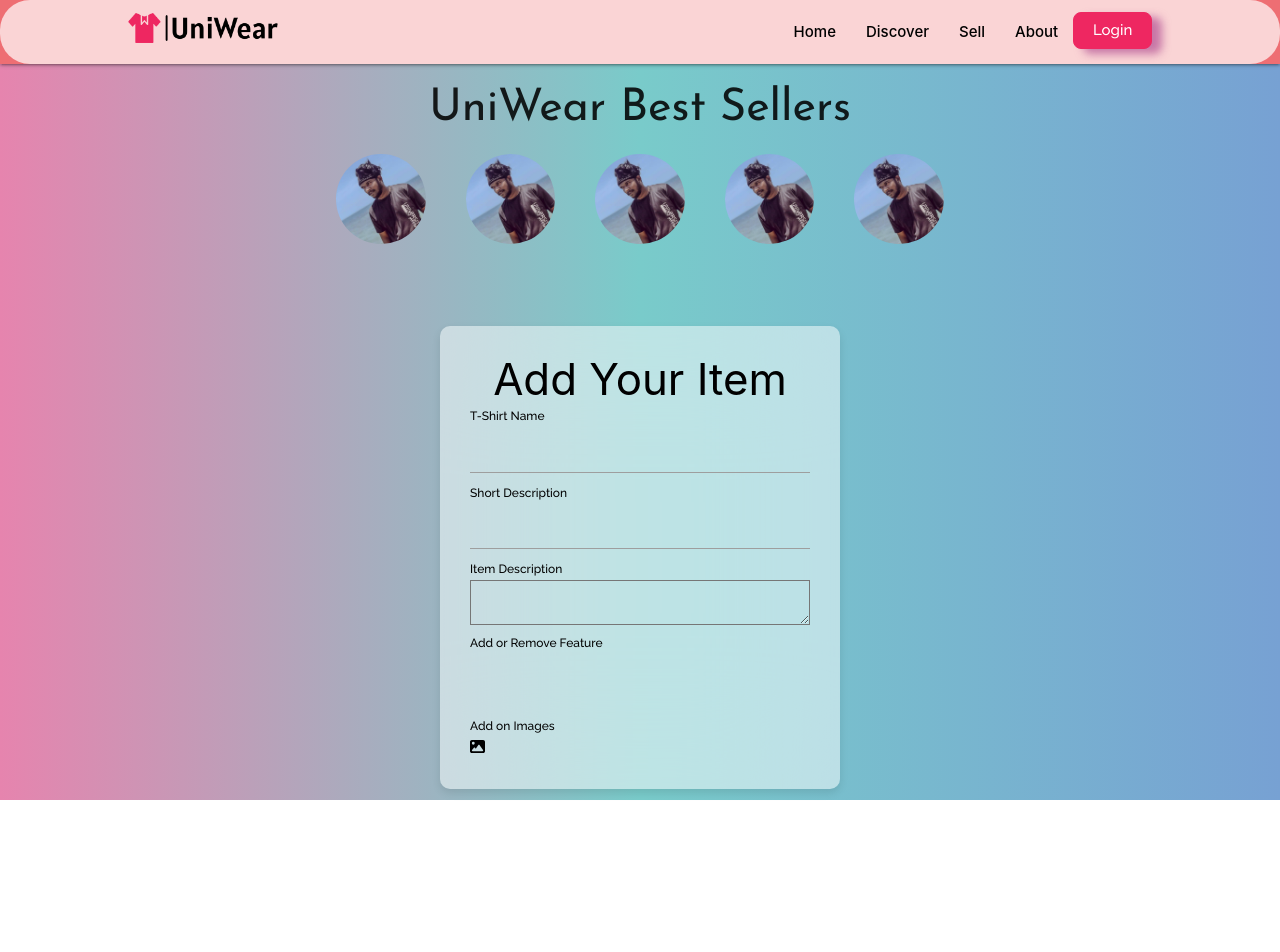
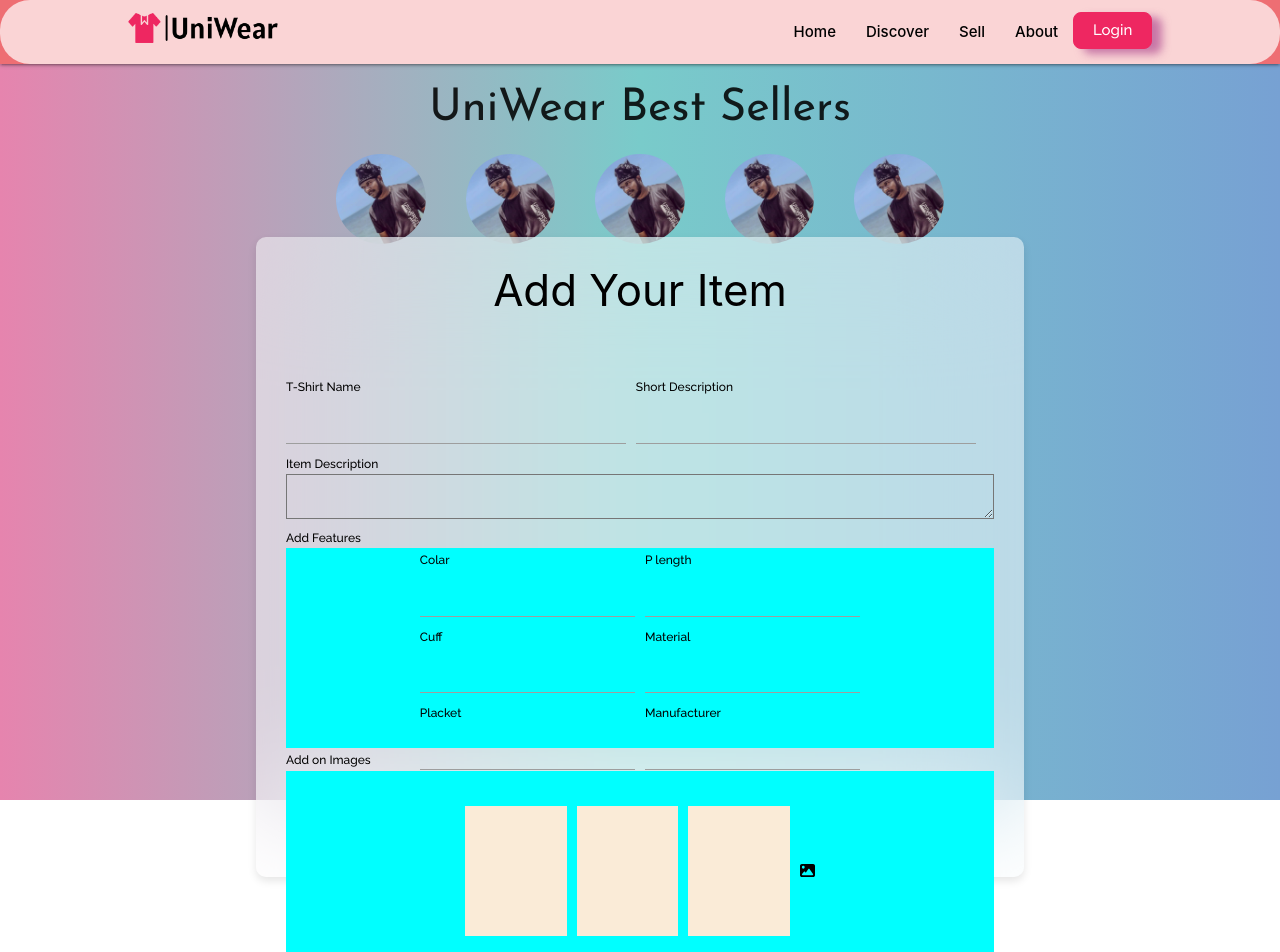
Before and after one commit to SGopinath89/IT32322024UniTshirtapp, a React (Vite) app: page /UniWear/sell in a window 1280 px wide. Shown: the top 952 px of the page. Before the commit the page ends 924 px from the top, so only its background shows below. Built offline with nearby package versions, Linux system fonts and the light colour scheme.

Commit message:
Sell section

```diff
--- a/src/pages/Sell/Sell.css
+++ b/src/pages/Sell/Sell.css
@@ -25,8 +25,7 @@
 }
 
 .addItem-card {
-      width: 90%;
-      max-width: 400px; /* Adjust max-width as needed for responsiveness */
+      width: 60%;
       padding: 20px;
       border-radius: 10px;
       box-shadow: 0 4px 8px rgba(0,0,0,0.1);
@@ -39,7 +38,8 @@
 
 .form-addItem{
       text-align: left;
-      margin: 0;
+      position: relative;
+      top:10%;
       font-family: "Raleway", sans-serif;
 }
 
@@ -51,6 +51,67 @@
       border-radius: 4px;
 }
 
+.tname-form-control{
+      width: 100%;
+      padding: 10px;
+      margin-bottom: 10px;
+      border: 1px solid #ccc;
+      border-radius: 4px;
+}
+
 .addremove-div{
-      height: 60px;
+      height: 25vh;
+      background-color: aqua;
+      padding: 0 10%;
 }
+
+.name-fields {
+      display: flex;
+      flex-wrap: wrap; /* Ensures fields wrap on smaller screens */
+      gap: 10px; /* Adjust spacing between fields */
+  }
+
+.first-name, .last-name {
+      width: 48%;
+}
+
+.first-feature, .last-feature {
+      width: 38%;
+}
+
+.features-fields{
+      align-items: center;
+      justify-content: center;
+      display: flex;
+      flex-wrap: wrap; /* Ensures fields wrap on smaller screens */
+      gap: 10px;
+}
+
+.img-add-div{
+      height: 25vh;
+      background-color: aqua;
+      padding: 0 10%;
+      align-items: center;
+      justify-content: center;
+      display: flex;
+      flex-wrap: wrap; /* Ensures fields wrap on smaller screens */
+      gap: 10px;
+}
+
+.first-img{
+      width: 18%;
+      height:65%;
+      background-color: antiquewhite;
+}
+
+.third-img{
+      width: 18%;
+      height:65%;
+      background-color: antiquewhite;
+}
+
+.second-img{
+      width: 18%;
+      height:65%;
+      background-color: antiquewhite;
+}
--- a/src/pages/Sell/Sell.jsx
+++ b/src/pages/Sell/Sell.jsx
@@ -24,20 +24,49 @@ export default function Sell(){
                     <h3>Add Your Item</h3>
 
                     <form className='form-addItem'>
-                        <label htmlFor="tname" className='txtlabel'>T-Shirt Name </label>
-                        <input type="text" className='form-control' />
-
-                        <label htmlFor="sdes" className='txtlabel'>Short Description</label>
-                        <input type="text" className='form-control' />
+                        <div className="name-fields">
+                            <div className="first-name">
+                                <label htmlFor="tname" className='txtlabel'>T-Shirt Name </label>
+                                <input type="text" className='tname-form-control' />
+                            </div>
+                            <div className="last-name">
+                            <    label htmlFor="sdes" className='txtlabel'>Short Description</label>
+                                <input type="text" className='sdes-form-control' />
+                            </div>
+                        </div>
 
                         <label htmlFor="ides" className='txtlabel'>Item Description</label>
                         <textarea name="txtdes" id="txtdes" cols="30" rows="10"></textarea>
 
-                        <label htmlFor="ides" className='txtlabel'>Add or Remove Feature</label>
-                        <div className='addremove-div'></div>
+                        <label htmlFor="ides" className='txtlabel'>Add Features</label>
+                        <div className='addremove-div'>
+                            <div className="features-fields">
+                                <div className="first-feature">
+                                    <label htmlFor="tname" className='txtlabel'>Colar </label>
+                                    <input type="text" className='tname-form-control' />
+                                    <label htmlFor="tname" className='txtlabel'>Cuff </label>
+                                    <input type="text" className='tname-form-control' />
+                                    <label htmlFor="tname" className='txtlabel'>Placket </label>
+                                    <input type="text" className='tname-form-control' />
+                                </div>
+                                <div className="last-feature">
+                                    <label htmlFor="sdes" className='txtlabel'>P length</label>
+                                    <input type="text" className='sdes-form-control' />
+                                    <label htmlFor="sdes" className='txtlabel'>Material</label>
+                                    <input type="text" className='sdes-form-control' />
+                                    <label htmlFor="sdes" className='txtlabel'>Manufacturer</label>
+                                    <input type="text" className='sdes-form-control' />
+                                </div>
+                            </div>
+                        </div>
 
                         <label htmlFor="ides" className='txtlabel'>Add on Images</label> <br />
-                        <FontAwesomeIcon icon={faImage}></FontAwesomeIcon>
+                        <div className='img-add-div'>
+                            <div className="first-img"></div>
+                            <div className="second-img"></div>
+                            <div className="third-img"></div>
+                            <FontAwesomeIcon icon={faImage}></FontAwesomeIcon>
+                        </div>
 
                     </form>
 
--- a/src/pages/SignUp/SignUp.jsx
+++ b/src/pages/SignUp/SignUp.jsx
@@ -31,7 +31,6 @@ export default function SignUp({ setShowNav }) {
         { value: 'RUSL', label: 'Rajarata University of Sri Lanka' },
         { value: 'EUSL', label: 'Eastern University of Sri Lanka' }
     ];
-    const defaultOption = options[0];
 
     const handleSubmit = async (e) => {
         e.preventDefault();
@@ -112,7 +111,7 @@ export default function SignUp({ setShowNav }) {
                         <Dropdown
                             options={options}
                             onChange={(option) => setUniversity(option.value)}
-                            value={defaultOption}
+                            value={options.find(option => option.value === university)}
                             placeholder="Select an option"
                             className="form-control"
                         />
```
